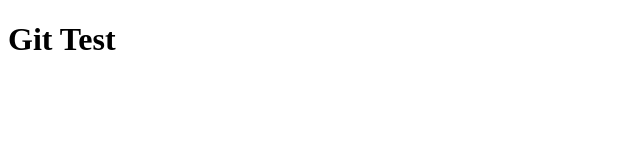
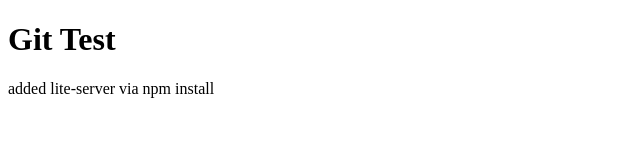
Before and after one commit to mkinful/git-test, a website: page index.html in a window 1280 px wide. Shown: the whole page, without its empty margins (0-640 px from the left). Drawn offline with Linux system fonts and the light colour scheme.

Commit message:
lite-server

```diff
--- a/index.html
+++ b/index.html
@@ -7,5 +7,6 @@
   </head>
   <body>
     <h1>Git Test</h1>
+    <p>added lite-server via npm install</p>
   </body>
 </html>
```
Also changed, not shown: package.json (added, +24 -0 lines), 2 other files.
